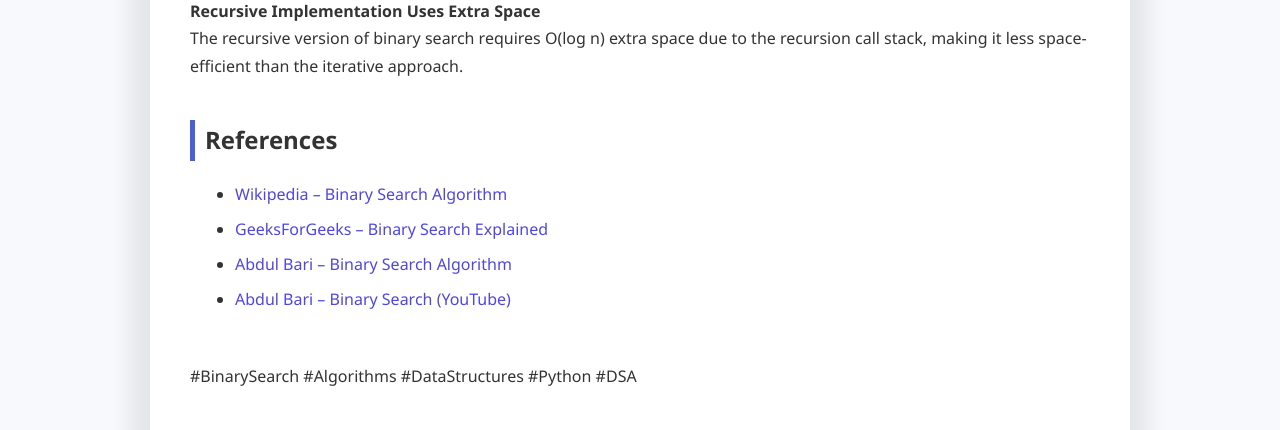
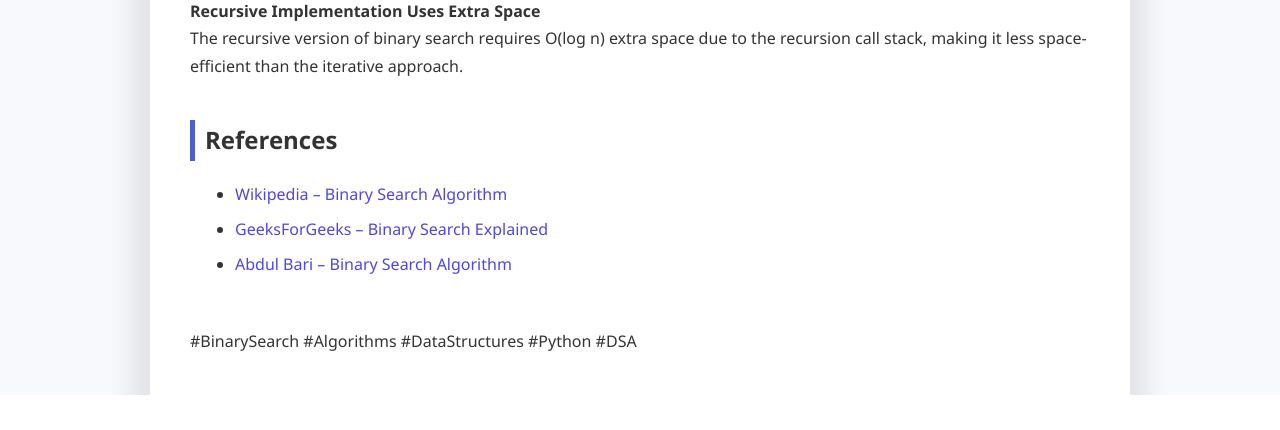
Before and after one commit to PushpinderKashyap/pk_website, a Flask app: page /Blogs/BinarySearch in a window 1280 px wide. Shown: the part 4258-4688 px from the top of the page. After the commit the page ends 4653 px from the top, so only its background shows below. Run offline with Flask 3, Linux system fonts and the light colour scheme.

Commit message:
Removed one link from reference

```diff
--- a/templates/Blogs/BinarySearch.html
+++ b/templates/Blogs/BinarySearch.html
@@ -310,12 +310,7 @@
     </a>
   </li>
 
-  <li>
-    <a href="https://www.youtube.com/watch?v=0IAPZzGSbME"
-       target="_blank" rel="noopener noreferrer">
-       Abdul Bari – Binary Search (YouTube)
-    </a>
-  </li>
+
 </ul>
     <div class="footer">
 
```
